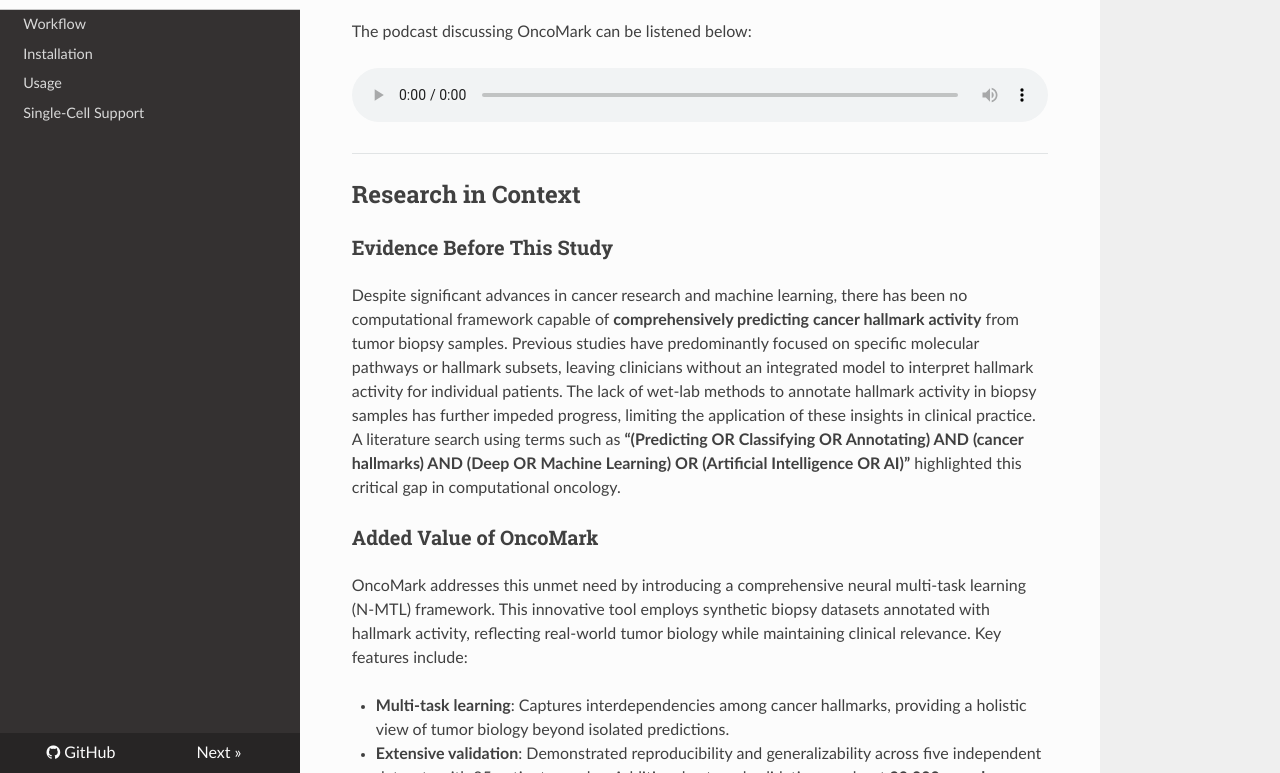
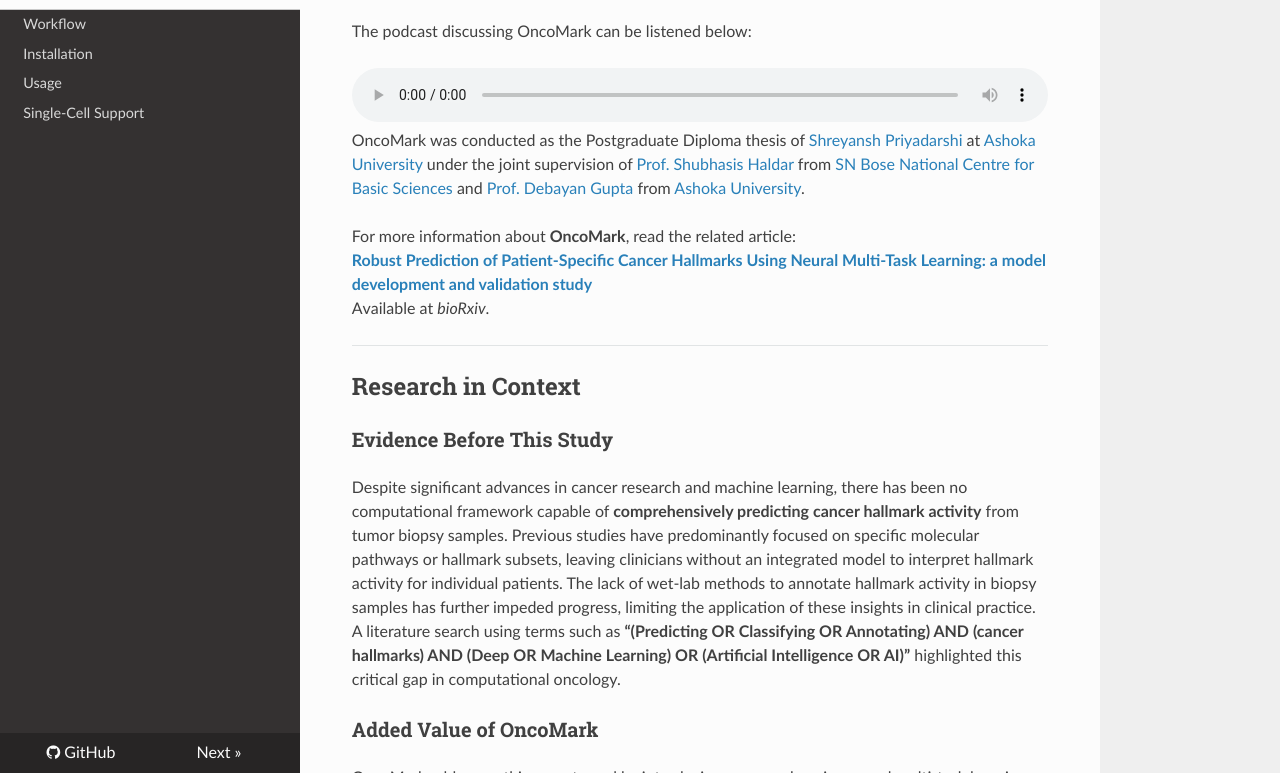
Before and after one commit to SML-CompBio/OncoMark, an MkDocs documentation site: the page built from docs/index.md, in a window 1280 px wide and 900 px high, scrolled down 847 px, cut to the strip 127-900 px from the top of the window. Built offline with MkDocs 1.6.1, drawn with Linux system fonts in a browser that asks for light colours; nearby versions of some CDN libraries.

Commit message:
Update index.md

```diff
--- a/docs/index.md
+++ b/docs/index.md
@@ -28,13 +28,11 @@
   Your browser does not support the audio element.
 </audio>
 <br>
-<!--
-Developed through a collaborative effort between the research groups of [Prof. Shubhasis Haldar](https://www.shubhasis-haldar-cmt.com/) at the [SN Bose National Centre for Basic Sciences](https://www.bose.res.in/) and [Prof. Debayan Gupta](https://debayangupta.com/) at [Ashoka University](https://www.ashoka.edu.in/home/), OncoMark leverages cutting-edge computational methods to address the limitations of current molecular oncology approaches. This tool integrates state-of-the-art deep learning methodologies with domain-specific insights to enable precise and scalable hallmark analysis, advancing cancer diagnostics and treatment planning.
+OncoMark was conducted as the Postgraduate Diploma thesis of [Shreyansh Priyadarshi](https://iamspriyadarshi.github.io/) at [Ashoka University](https://www.ashoka.edu.in/home/) under the joint supervision of [Prof. Shubhasis Haldar](https://www.shubhasis-haldar-cmt.com/) from [SN Bose National Centre for Basic Sciences](https://www.bose.res.in/) and [Prof. Debayan Gupta](https://debayangupta.com/) from [Ashoka University](https://www.ashoka.edu.in/home/).
 
 For more information about **OncoMark**, read the related article:
 **[Robust Prediction of Patient-Specific Cancer Hallmarks Using Neural Multi-Task Learning: a model development and validation study](https://www.biorxiv.org/content/10.1101/2025.02.03.636380v1)**
 Available at *bioRxiv*.
--->
 
 ---
 
```
